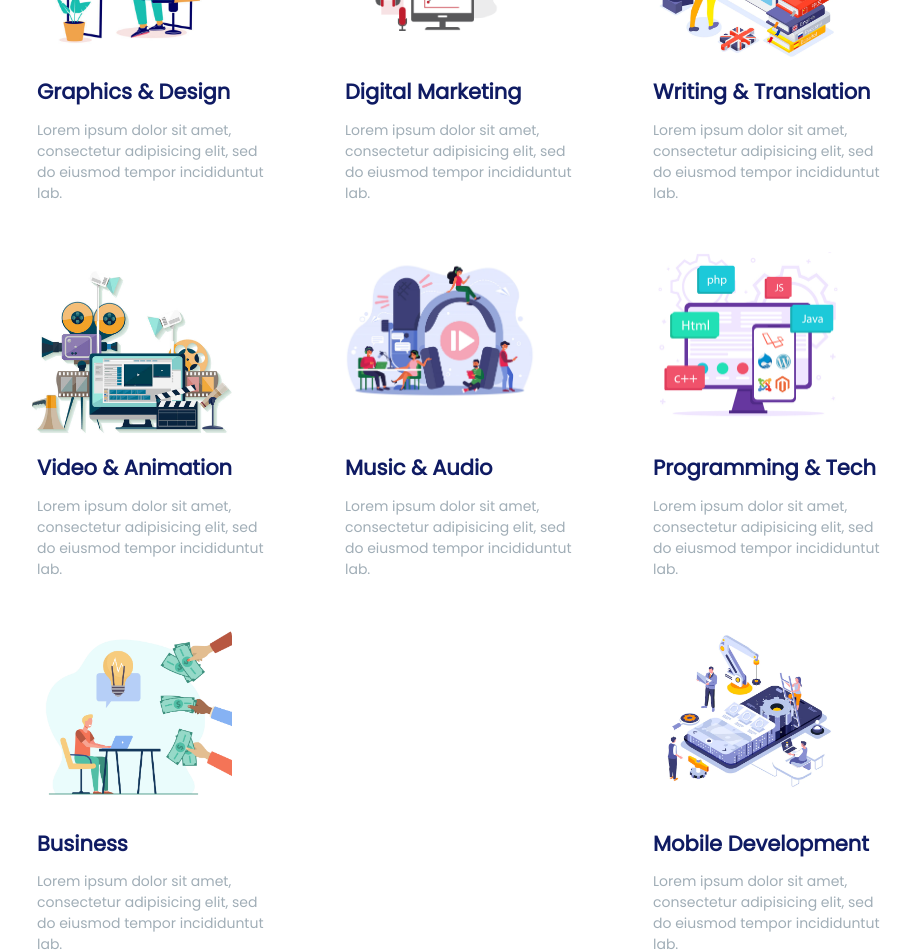
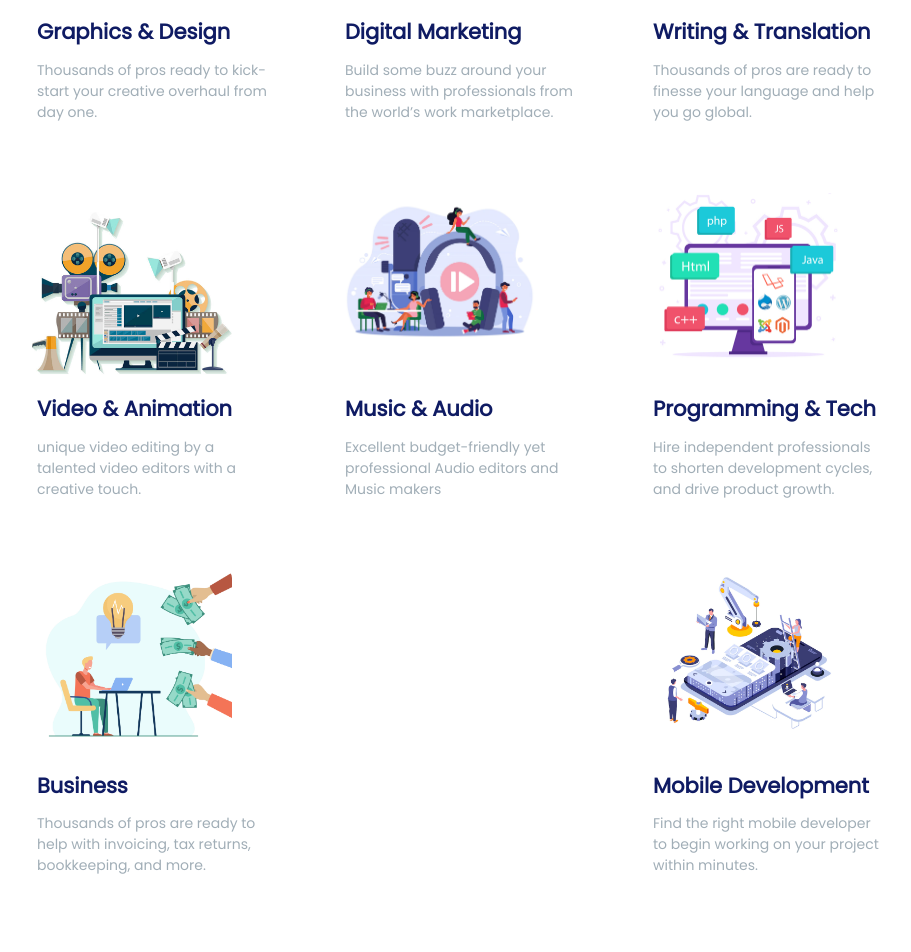
Before and after one commit to CA-G12/g-lanceer, a React (Create React App) app in the folder client/: page / in a window 1280 px wide. Shown: the part 1540-2492 px from the top of the page, without its empty margins (180-1091 px from the left). Built offline with nearby package versions, Linux system fonts and the light colour scheme; no server answers.

Commit message:
fix: edit landing page style and categories descretpion

```diff
--- a/client/src/categoris.js
+++ b/client/src/categoris.js
@@ -13,42 +13,42 @@ const data = [
   {
     name: 'Graphics & Design',
     url: graphicImg,
-    description: 'Lorem ipsum dolor sit amet, consectetur adipisicing elit, sed do eiusmod tempor incididuntut lab.',
+    description: 'Thousands of pros ready to kick-start your creative overhaul from day one.',
   },
   {
     name: 'Digital Marketing',
     url: markitingImg,
-    description: 'Lorem ipsum dolor sit amet, consectetur adipisicing elit, sed do eiusmod tempor incididuntut lab.',
+    description: 'Build some buzz around your business with professionals from the world’s work marketplace.',
   },
   {
     name: 'Writing & Translation',
     url: translationImg,
-    description: 'Lorem ipsum dolor sit amet, consectetur adipisicing elit, sed do eiusmod tempor incididuntut lab.',
+    description: 'Thousands of pros are ready to finesse your language and help you go global.',
   },
   {
     name: 'Video & Animation',
     url: videoAnimationImg,
-    description: 'Lorem ipsum dolor sit amet, consectetur adipisicing elit, sed do eiusmod tempor incididuntut lab.',
+    description: 'unique video editing by a talented video editors with a creative touch.',
   },
   {
     name: 'Music & Audio',
     url: voiceWebpImg,
-    description: 'Lorem ipsum dolor sit amet, consectetur adipisicing elit, sed do eiusmod tempor incididuntut lab.',
+    description: 'Excellent budget-friendly yet professional Audio editors and Music makers ',
   },
   {
     name: 'Programming & Tech',
     url: webDevImg,
-    description: 'Lorem ipsum dolor sit amet, consectetur adipisicing elit, sed do eiusmod tempor incididuntut lab.',
+    description: 'Hire independent professionals to shorten development cycles, and drive product growth.',
   },
   {
     name: 'Business',
     url: businessImg,
-    description: 'Lorem ipsum dolor sit amet, consectetur adipisicing elit, sed do eiusmod tempor incididuntut lab.',
+    description: 'Thousands of pros are ready to help with invoicing, tax returns, bookkeeping, and more.',
   },
   {
     name: 'Mobile Development',
     url: mobileDevImg,
-    description: 'Lorem ipsum dolor sit amet, consectetur adipisicing elit, sed do eiusmod tempor incididuntut lab.',
+    description: 'Find the right mobile developer to begin working on your project within minutes.',
   },
 
 ];
--- a/client/src/components/footer/style.css
+++ b/client/src/components/footer/style.css
@@ -1,5 +1,5 @@
 footer{
-  padding-top: 500px;
+  padding-top: 350px;
   width: 100%;
 }
 .footer{
--- a/client/src/components/landing/Header.tsx
+++ b/client/src/components/landing/Header.tsx
@@ -1,6 +1,7 @@
 import { Grid, Button } from '@mui/material';
 import { useEffect, useRef } from 'react';
 import { gsap } from 'gsap';
+import { Link } from 'react-router-dom';
 import heroImg from '../../assets/hero.png';
 
 function Header() {
@@ -70,6 +71,8 @@ function Header() {
               <br />
               to Get Your New Job
             </h2>
+            <Link to="/signup">
+
               <Button
                 className="header-content-button"
                 variant="contained"
@@ -80,8 +83,9 @@ function Header() {
                 }}
               >
                 Join Us Now
+              </Button>
+            </Link>
 
-            </Button>
           </div>
         </Grid>
       </Grid>
--- a/client/src/components/landing/JoinClient.tsx
+++ b/client/src/components/landing/JoinClient.tsx
@@ -98,7 +98,7 @@ function JoinClient() {
               Looking for a talent
               to hire?
             </h2>
-            <Link to="/client/userId">
+            <Link to="/profile">
               <Button
                 className="join-client-button"
                 variant="contained"
--- a/client/src/pages/Landing/style.css
+++ b/client/src/pages/Landing/style.css
@@ -1,5 +1,5 @@
 #header{
-padding-top: 120px;
+padding-top: 60px;
 }
 a{
   text-decoration: none;
@@ -114,6 +114,7 @@ a{
 .popular-categories .categories .category .category-desc{
   margin-top: .8rem;
   padding-left: 5px;
+  height: 85px;
   font-size: 14px;
   color: #A1AEB7;
   font-weight: 400;
```
Lines whose indentation alone changed are shown as unchanged.
